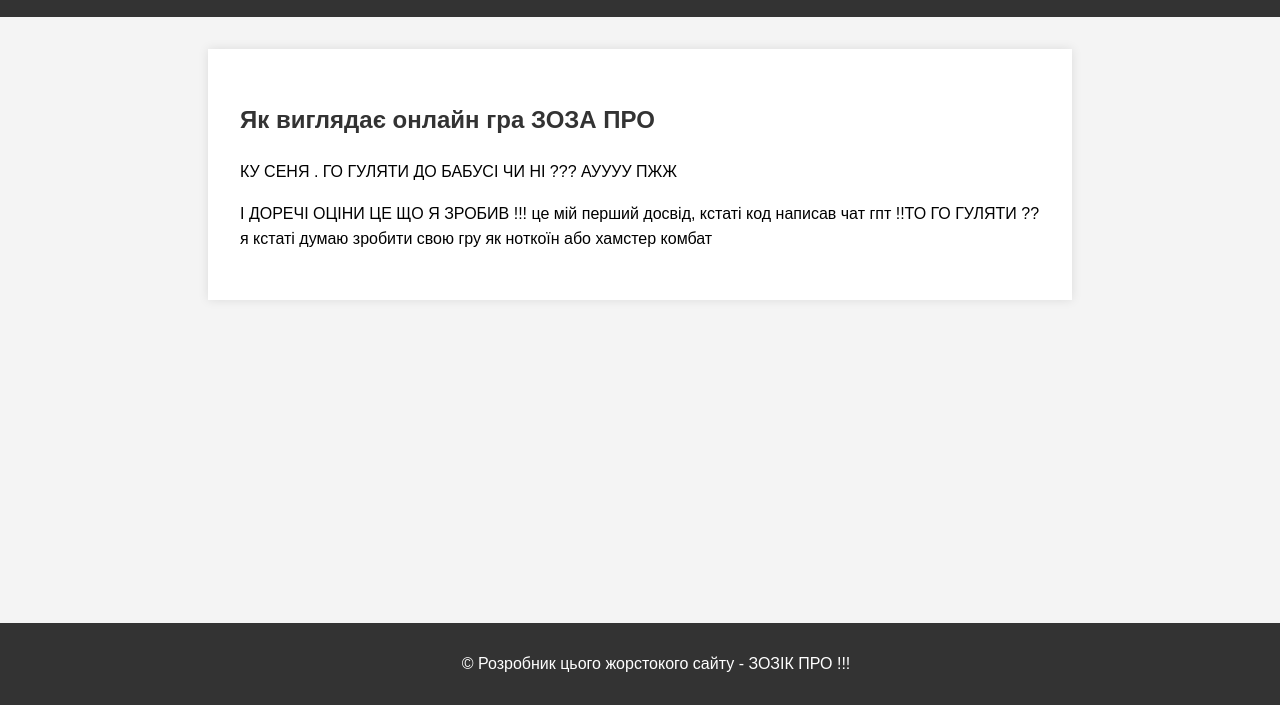
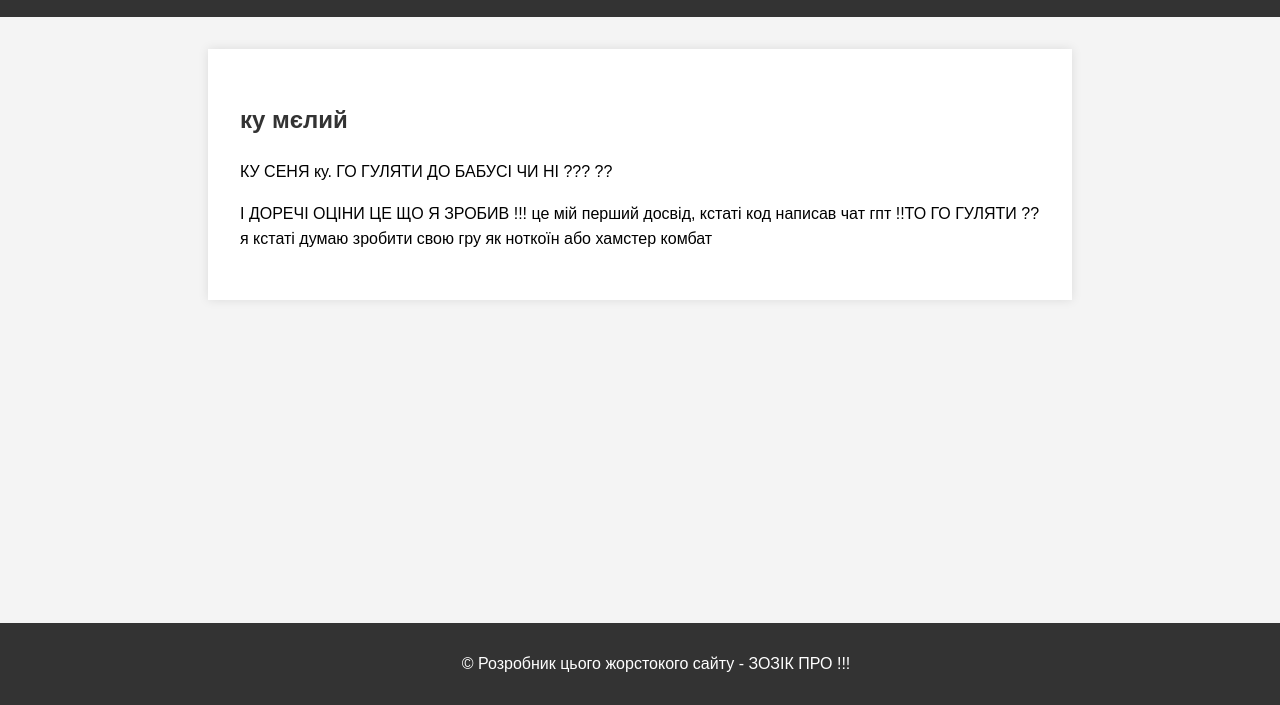
Before and after one commit to zozaaa/markett, a plain HTML site: page index.html in a window 1280 px wide. Shown: the part 95-800 px from the top of the page. Drawn offline with Linux system fonts and the light colour scheme.

Commit message:
Update index.html

```diff
--- a/index.html
+++ b/index.html
@@ -12,8 +12,8 @@
     </header>
     <main>
         <article>
-            <h2>Як виглядає онлайн гра ЗОЗА ПРО</h2>
-            <p>КУ СЕНЯ . ГО ГУЛЯТИ ДО БАБУСІ ЧИ НІ ??? АУУУУ ПЖЖ</p>
+            <h2>ку мєлий</h2>
+            <p>КУ СЕНЯ ку. ГО ГУЛЯТИ ДО БАБУСІ ЧИ НІ ??? ??</p>
             <p>І ДОРЕЧІ ОЦІНИ ЦЕ ЩО Я ЗРОБИВ !!! це мій перший досвід, кстаті код написав чат гпт !!ТО ГО ГУЛЯТИ ?? я кстаті думаю зробити свою гру як ноткоїн або хамстер комбат</p>
         </article>
     </main>
```
